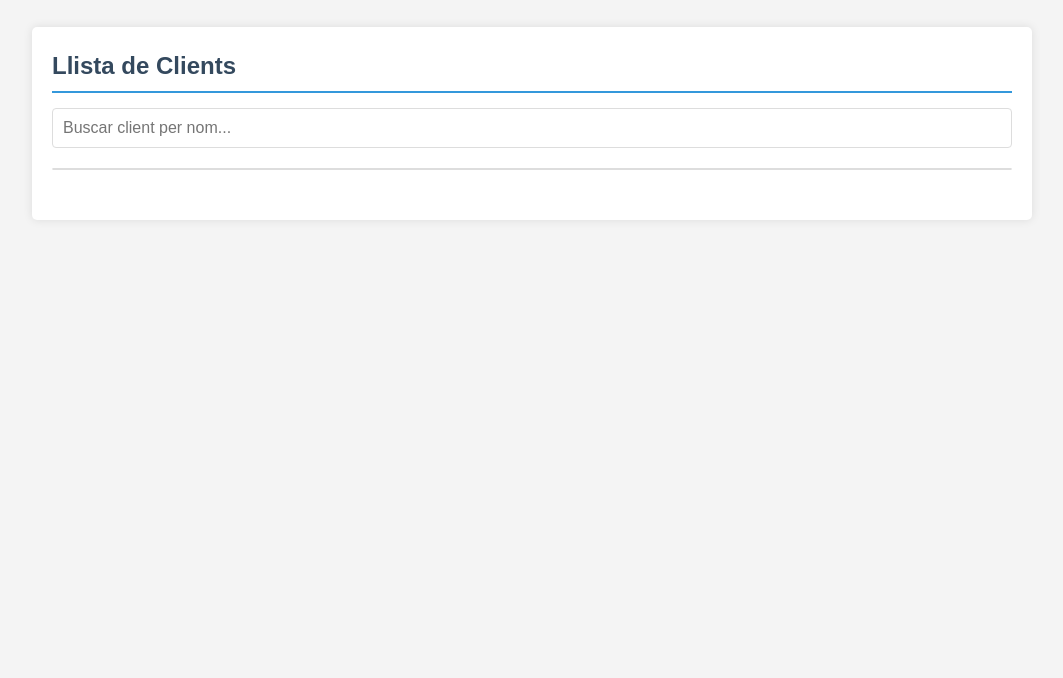
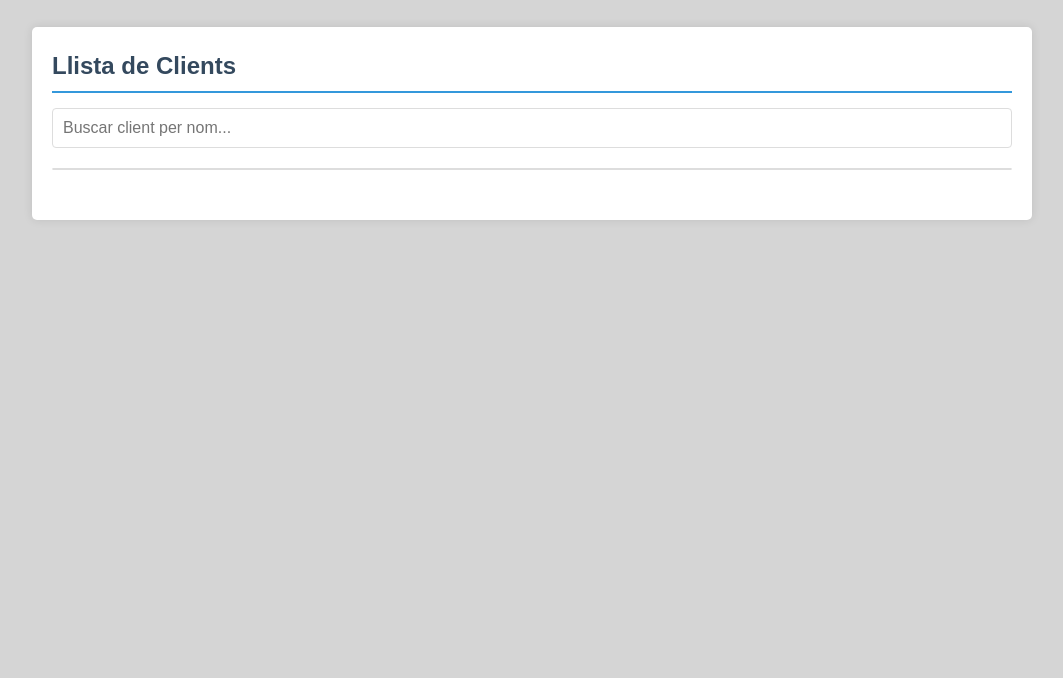
Before and after one commit to RogerPlaBallus/CLIENTS-VENDES, a website: page index.html in a window 1280 px wide. Shown: the part 122-800 px from the top of the page, without its empty margins (108-1171 px from the left). Drawn offline with Linux system fonts and the light colour scheme; no server answers.

Commit message:
color stuff

```diff
--- a/styles.css
+++ b/styles.css
@@ -9,7 +9,7 @@ body {
     font-family: Arial, sans-serif;
     line-height: 1.6;
     color: #333;
-    background-color: #f4f4f4;
+    background-color: #d5d5d5;
     padding: 20px;
 }
 
```
